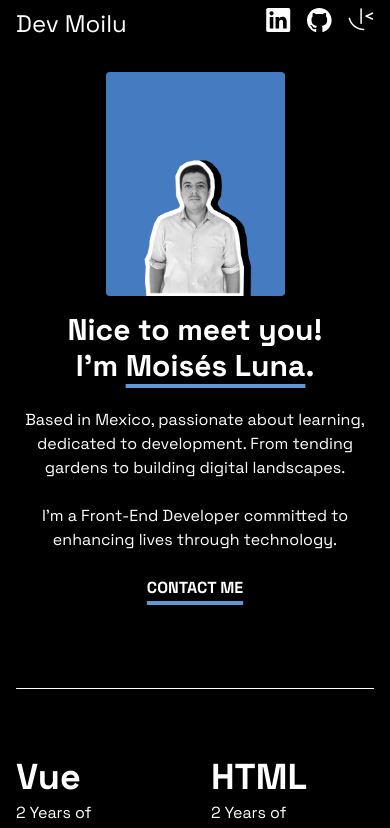
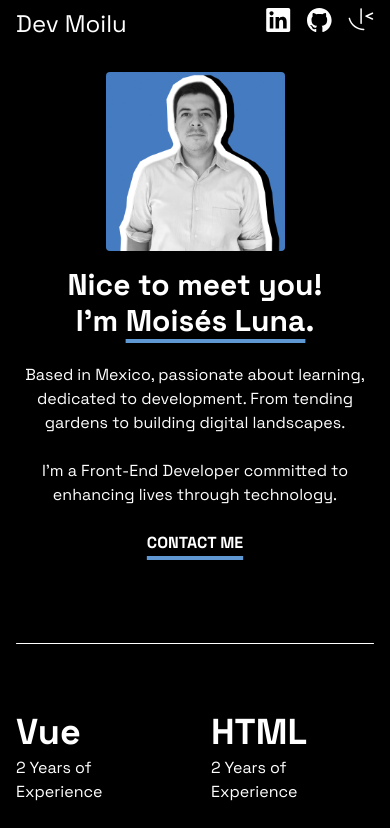
Before and after one commit to moilu/moilu-portfolio, a Vue app: page / in a window 390 px wide. Shown: the top 828 px of the page. Built offline with nearby package versions, Linux system fonts and the light colour scheme.

Commit message:
add mobile image and smooth scrolling

```diff
--- a/src/components/Hero.vue
+++ b/src/components/Hero.vue
@@ -1,6 +1,7 @@
 <template>
     <section class="grid sm:grid-cols-[65%_30%] sm:h-50v 2xl:h-30v items-center justify-between relative md:mx-auto px-4 md:px-0 w-full md:w-4/5 2xl:w-1/3" id="hero">
-        <img class="justify-self-center sm:justify-self-end sm:self-baseline sm:order-2 mb-4 sm:mb-0 rounded w-1/2 sm:w-4/5" src="../assets/Hero/picofme.webp" alt="Moises Luna">
+        <img class="sm:hidden justify-self-center mb-4 rounded w-1/2" src="../assets/Hero/picofme-mobile.webp" alt="Moises Luna">
+        <img class="hidden sm:block sm:justify-self-end sm:self-baseline sm:order-2 mb-4 sm:mb-0 rounded w-1/2 sm:w-4/5" src="../assets/Hero/picofme.webp" alt="Moises Luna">
         <div class="text-center sm:text-left">
             <h1 class="font-bold mb-4 text-3xl sm:text-4xl">
                 Nice to meet you!
--- a/src/style.css
+++ b/src/style.css
@@ -2,3 +2,6 @@
 @tailwind base;
 @tailwind components;
 @tailwind utilities;
+html {
+    scroll-behavior: smooth;
+}
```
Also changed, not shown: src/assets/Hero/picofme-mobile.webp (added).
